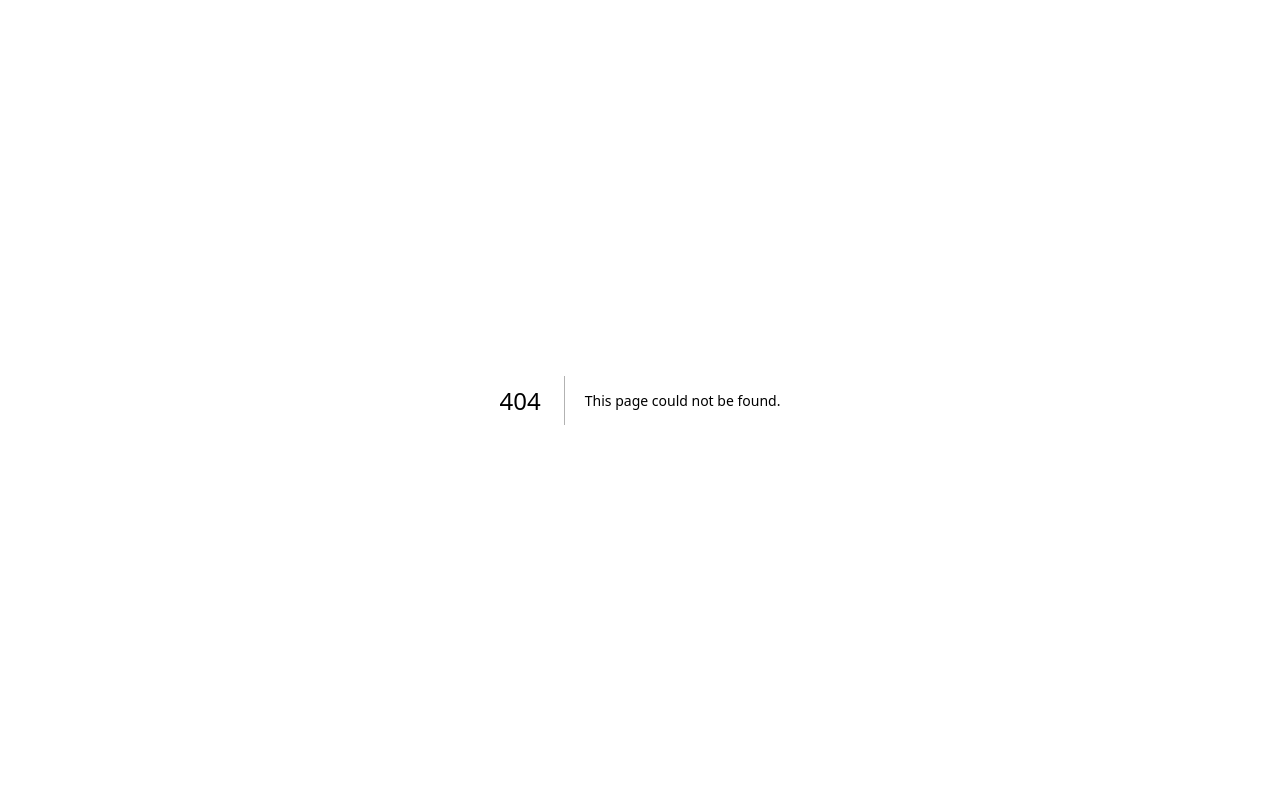
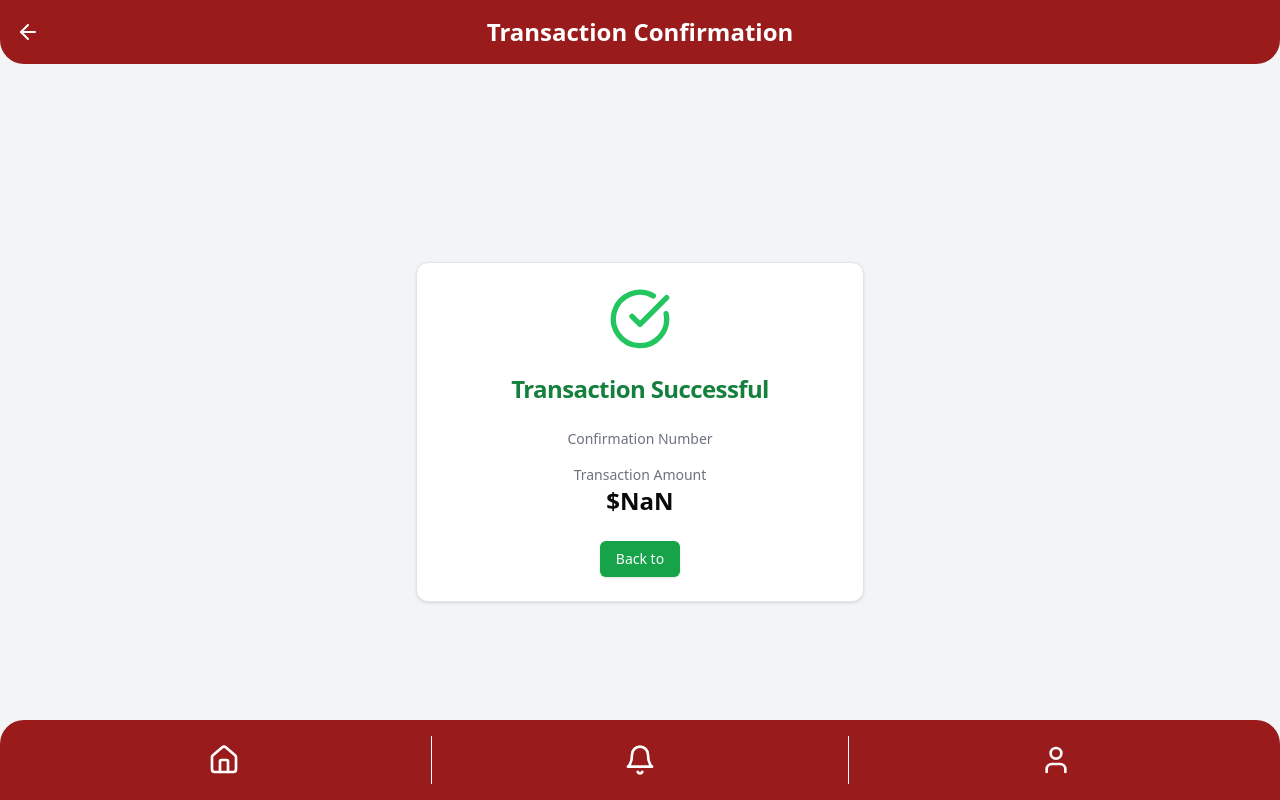
Before and after one commit to CSIS-672-Student-Service-Center-Team/student-service-center, a Next.js app in the folder app/ssc/: page /confirmation in a window 1280 px wide. Before the commit this address had no page. Built offline with nearby package versions, Linux system fonts and the light colour scheme.

Commit message:
I think I've done enough for one night

```diff
--- a/app/ssc/src/pages/balance/index.tsx
+++ b/app/ssc/src/pages/balance/index.tsx
@@ -11,7 +11,7 @@ import ActionButton from '@/components/ui/actionButton'
 
 export default function BalanceView() {
 	const router = useRouter()
-	const type = "balance" //	For routing
+	const from = "balance" //	For routing
 	const [displayBalance, setDisplayBalance] = useState(0)
 	const [isAddingFunds, setIsAddingFunds] = useState(false)
 	const [additionalFunds, setAdditionalFunds] = useState("0.00")
@@ -69,7 +69,7 @@ export default function BalanceView() {
 	}
 
 	const handleConfirmAddFunds = () => {
-		router.push(`/checkout?price=${additionalFunds}&type=${type}`);
+		router.push(`/checkout?price=${additionalFunds}&type=card-balanc&from=${from}`);
 	}
 
 	return (
--- a/app/ssc/src/pages/checkout.tsx
+++ b/app/ssc/src/pages/checkout.tsx
@@ -8,6 +8,7 @@ import { Checkbox } from "@/components/ui/checkbox"
 import { Label } from "@/components/ui/label"
 import Header from "@/components/ui/pageHeader"
 import BottomNavBar from "@/components/ui/navBar"
+import { useRouter } from "next/router"
 
 interface CheckoutData {
     shipping: {
@@ -38,8 +39,10 @@ interface CheckoutData {
 }
 
 export default function Checkout() {
+    const router = useRouter()
     const searchParams = useSearchParams()
     const [price, setPrice] = useState<number>(0)
+    const [fromURL, setFromURL] = useState<string>('')
     const [paymentType, setPaymentType] = useState<string>('')
     const [step, setStep] = useState(1)
     const [formData, setFormData] = useState<CheckoutData>({
@@ -73,11 +76,15 @@ export default function Checkout() {
     useEffect(() => {
         const priceParam = searchParams.get('price')
         const typeParam = searchParams.get('type')
+        const fromURL = searchParams.get('from')
         if (priceParam) {
             setPrice(parseFloat(priceParam))
         }
         if (typeParam) {
             setPaymentType(typeParam)
+        }
+        if (fromURL) {
+            setFromURL(fromURL)
         }
     }, [searchParams])
 
@@ -97,6 +104,13 @@ export default function Checkout() {
             sameAsShipping: checked,
             billing: checked ? prev.shipping : prev.billing
         }))
+    }
+
+    const handleConfirmation = () => {
+        router.push({
+            pathname: `/confirmation`,
+            query: {amount: price, confirmationNumber: "#######", fromURL: `${fromURL}`}
+        });
     }
 
     const renderShippingForm = () => (
@@ -370,6 +384,7 @@ export default function Checkout() {
                             setStep(step + 1)
                         } else {
                             // Handle order submission
+                            handleConfirmation();
                             console.log('Order submitted:', { ...formData, price, paymentType })
                         }
                     }}
--- /dev/null
+++ b/app/ssc/src/pages/confirmation.tsx
@@ -0,0 +1,51 @@
+import { useRouter } from 'next/router'
+import { Button } from "@/components/ui/button"
+import { Card, CardContent, CardFooter, CardHeader, CardTitle } from "@/components/ui/card"
+import { CheckCircle } from 'lucide-react'
+import Header from "@/components/ui/pageHeader"
+import NavBar from "@/components/ui/navBar"
+
+export default function TransactionConfirmation() {
+  const router = useRouter()
+  const { confirmationNumber, amount, fromURL } = router.query
+
+  return (
+    <div className="min-h-screen flex flex-col bg-gray-100">
+      <Header
+        title="Transaction Confirmation"
+        onBackClick={()=>router.back()}
+      />
+
+      <main className="flex-1 flex items-center justify-center px-4 py-8">
+        <Card className="w-full max-w-md">
+          <CardHeader className="text-center">
+            <div className="flex justify-center mb-4">
+              <CheckCircle className="h-16 w-16 text-green-500" />
+            </div>
+            <CardTitle className="text-2xl font-bold text-green-700">Transaction Successful</CardTitle>
+          </CardHeader>
+          <CardContent className="space-y-4">
+            <div className="text-center">
+              <p className="text-sm text-gray-500">Confirmation Number</p>
+              <p className="text-lg font-semibold">{confirmationNumber}</p>
+            </div>
+            <div className="text-center">
+              <p className="text-sm text-gray-500">Transaction Amount</p>
+              <p className="text-2xl font-bold">${parseFloat(amount as string).toFixed(2)}</p>
+            </div>
+          </CardContent>
+          <CardFooter className="flex justify-center">
+            <Button
+              onClick={() => router.push(`/${fromURL}`)}
+              className="bg-green-600 hover:bg-green-700 text-white"
+            >
+              Back to {fromURL}
+            </Button>
+          </CardFooter>
+        </Card>
+      </main>
+
+      <NavBar />
+    </div>
+  )
+}
--- a/app/ssc/src/pages/parking/tickets.tsx
+++ b/app/ssc/src/pages/parking/tickets.tsx
@@ -42,7 +42,7 @@ export default function ParkingTicketsPage() {
   const totalAmount = tickets.reduce((sum, ticket) => sum + ticket.amount, 0);
 
   const handlePayTicket = () => {
-    router.push(`/checkout?price=${totalAmount}&type=parking`);
+    router.push(`/checkout?price=${totalAmount}&type=parking&from=parking`);
   };
 
   return (
```
